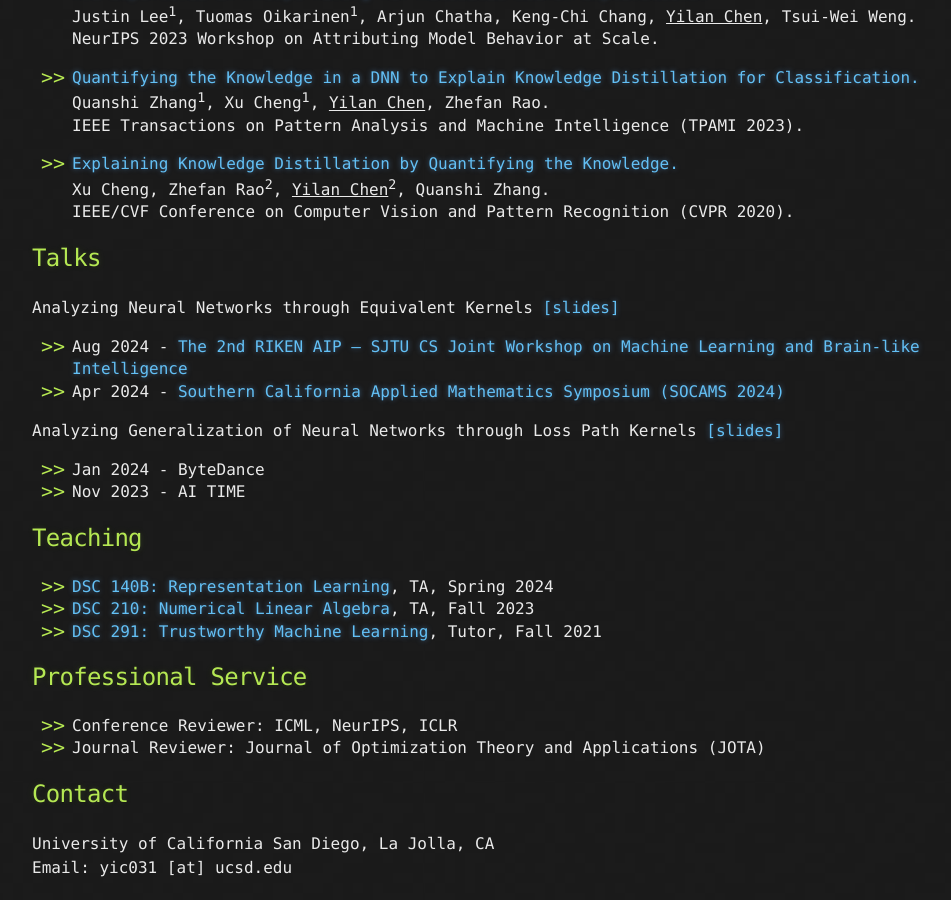
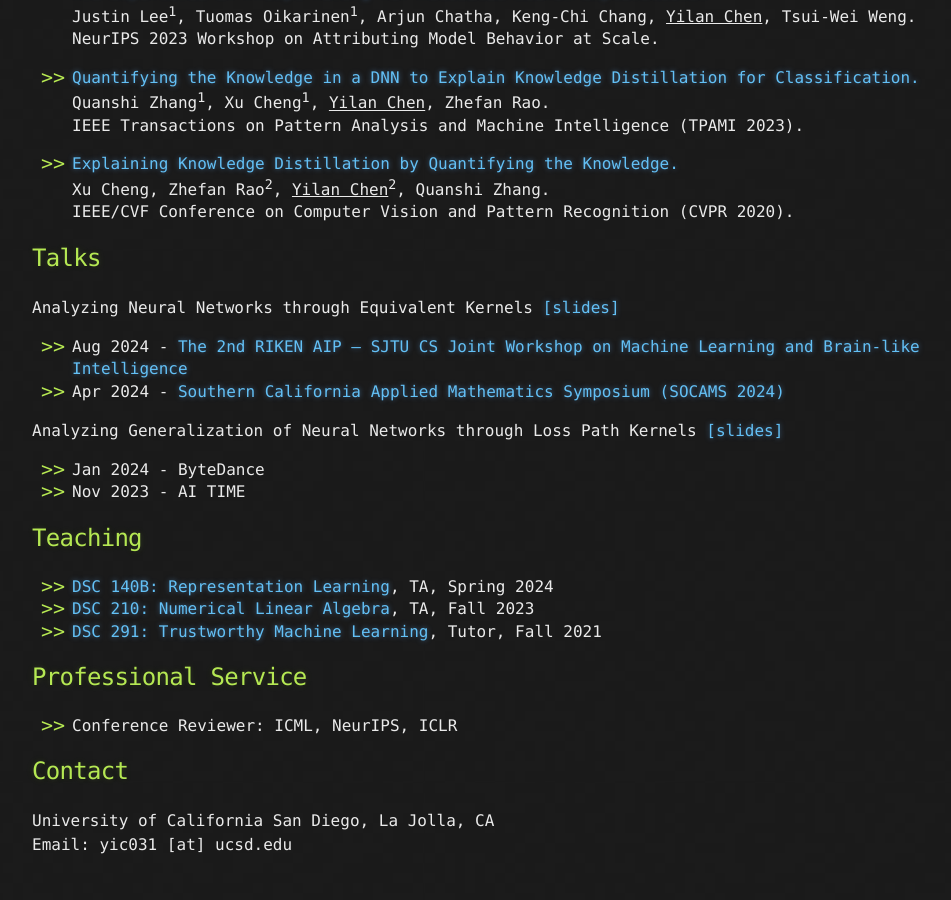
Before and after one commit to yilanchen6/yilanchen6.github.io, a Jekyll site: the page built from index.md, in a window 1280 px wide and 900 px high, scrolled down 1346 px. Shown: the whole window, without its empty margins (108-1059 px from the left). Built offline with Jekyll 4.4.1, drawn with Linux system fonts in a browser that asks for light colours; after the commit the page ends 2223 px from its top, so only the background shows below that.

Commit message:
Update index.md

```diff
--- a/index.md
+++ b/index.md
@@ -150,7 +150,7 @@ Analyzing Generalization of Neural Networks through Loss Path Kernels [[slides]]
 
 ## Professional Service
 - Conference Reviewer: ICML, NeurIPS, ICLR
-- Journal Reviewer: Journal of Optimization Theory and Applications (JOTA)
+<!-- - Journal Reviewer: Journal of Optimization Theory and Applications (JOTA) -->
 <!-- - Program Committee: AAAI 2023 Workshop MLmDS -->
 
 
```
